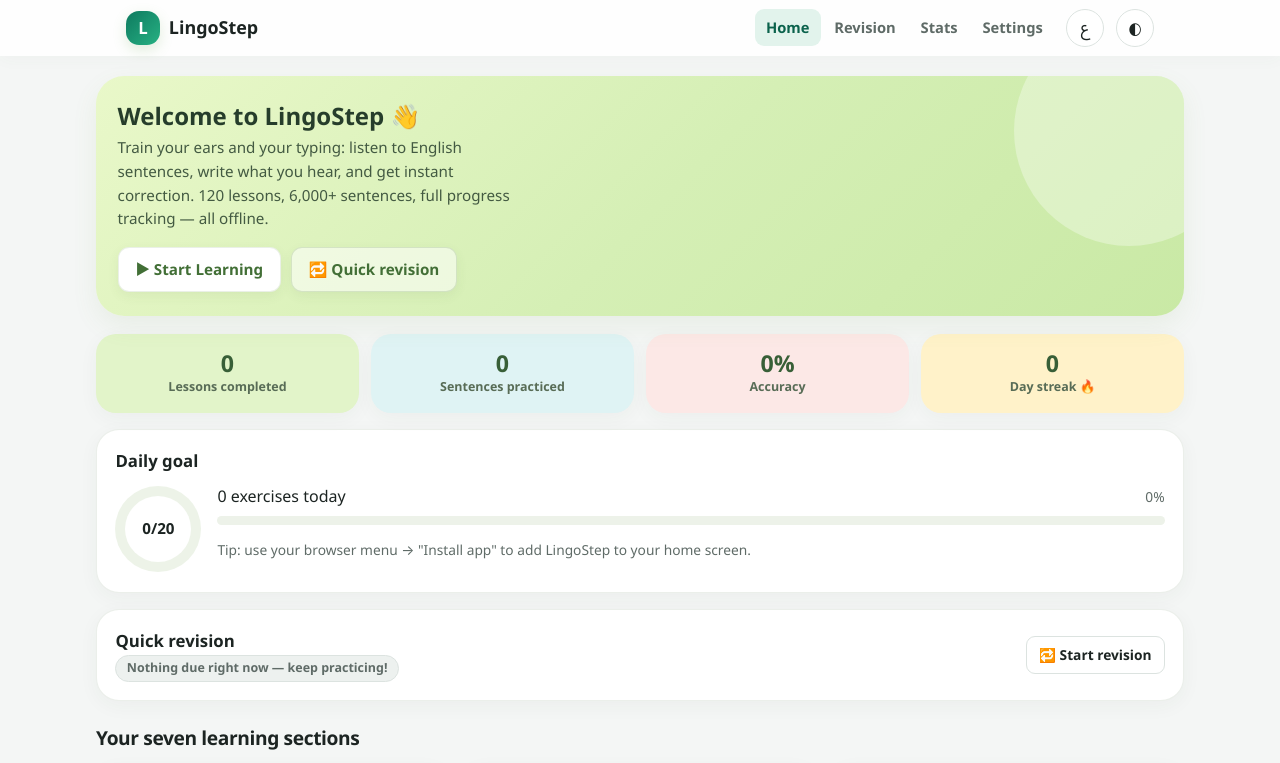
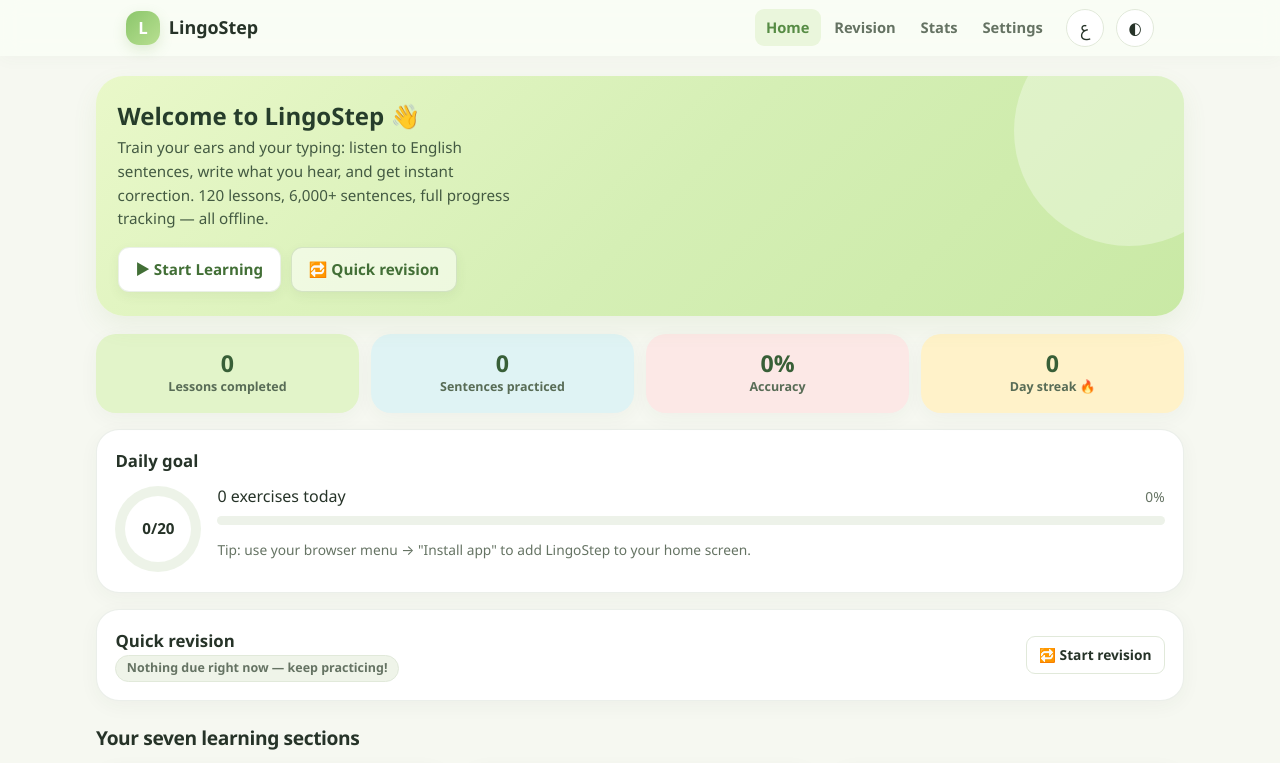
Before and after one commit to anamiir2-collab/LingoStep, a website with bundled scripts: page index.html in a window 1280 px wide. Shown: the top 763 px of the page. Built offline with nearby package versions, Linux system fonts and the light colour scheme.

Commit message:
Apply pastel green light theme to LingoStep

```diff
--- a/css/themes.css
+++ b/css/themes.css
@@ -6,20 +6,20 @@
   --radius: 14px;
 
   /* light theme (default) */
-  --bg: #f4f6f5;
+  --bg: #f6f8f1;
   --surface: #ffffff;
-  --surface-2: #edf1ef;
-  --surface-blur: rgba(255, 255, 255, .86);
-  --border: #dce3e0;
-  --text: #1c2422;
-  --muted: #5f6b67;
+  --surface-2: #eff4e9;
+  --surface-blur: rgba(250, 253, 245, .9);
+  --border: #e1e9da;
+  --text: #263328;
+  --muted: #657363;
 
-  --primary: #0e7a5f;
-  --primary-strong: #0b624c;
-  --primary-deep: #093f31;
-  --primary-soft: #27b183;
-  --primary-tint: #e2f3ec;
-  --focus-ring: #38c79b;
+  --primary: #8bc66b;
+  --primary-strong: #578c45;
+  --primary-deep: #3f6f35;
+  --primary-soft: #b8df91;
+  --primary-tint: #eaf6dc;
+  --focus-ring: #9bce76;
 
   --success: #1c8a4e;
   --success-strong: #146c3c;
```
